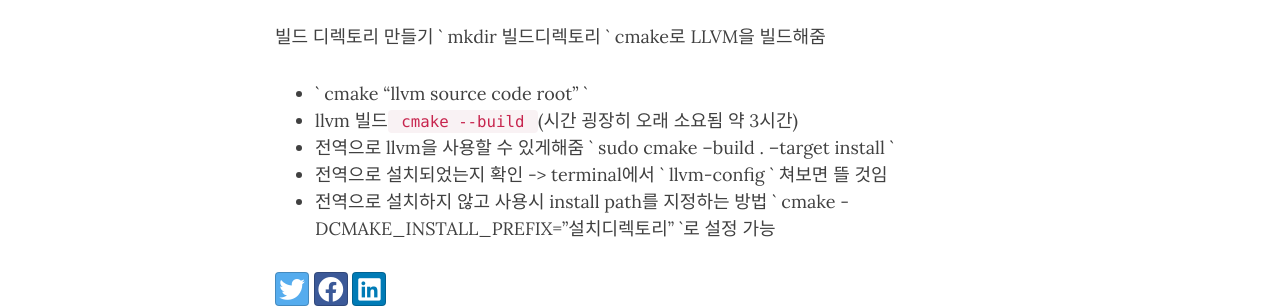
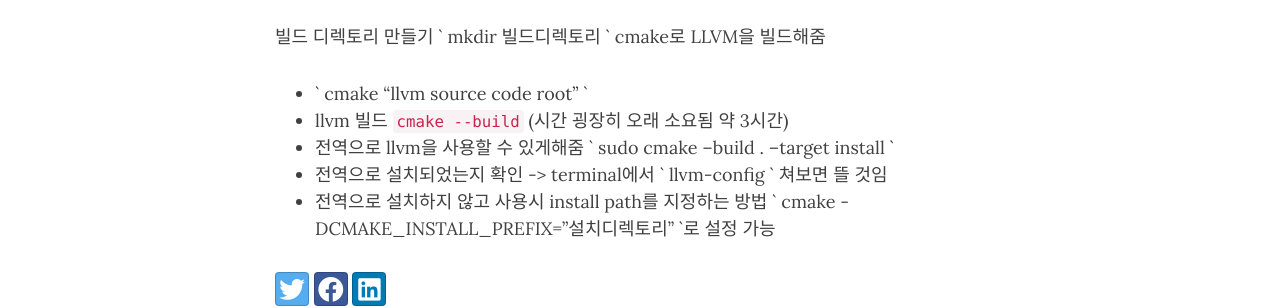
Before and after one commit to jaeun-nyj/jaeun-nyj.github.io, a Jekyll site: the page built from _posts/plaslab/2021-10-02-LLVM-Install-and-Build.md, in a window 1280 px wide and 900 px high, scrolled down 542 px. Shown: the part 230-538 px from the top of the window. Built offline with Jekyll 4.4.1, drawn with Linux system fonts in a browser that asks for light colours; nearby versions of some CDN libraries; comment, search, counter and statistics services are not loaded.

````diff
--- a/_posts/plaslab/2021-10-02-LLVM-Install-and-Build.md
+++ b/_posts/plaslab/2021-10-02-LLVM-Install-and-Build.md
@@ -20,7 +20,7 @@
 빌드 디렉토리 만들기 ` mkdir 빌드디렉토리 `
 cmake로 LLVM을 빌드해줌
 - ` cmake "llvm source code root" `
-- llvm 빌드` cmake --build ` (시간 굉장히 오래 소요됨 약 3시간)
+- llvm 빌드 ``` cmake --build ``` (시간 굉장히 오래 소요됨 약 3시간)
 - 전역으로 llvm을 사용할 수 있게해줌 ` sudo cmake --build . --target install `
 - 전역으로 설치되었는지 확인 -> terminal에서 ` llvm-config ` 쳐보면 뜰 것임
 - 전역으로 설치하지 않고 사용시 install path를 지정하는 방법 ` cmake -DCMAKE_INSTALL_PREFIX="설치디렉토리" `로 설정 가능
````
